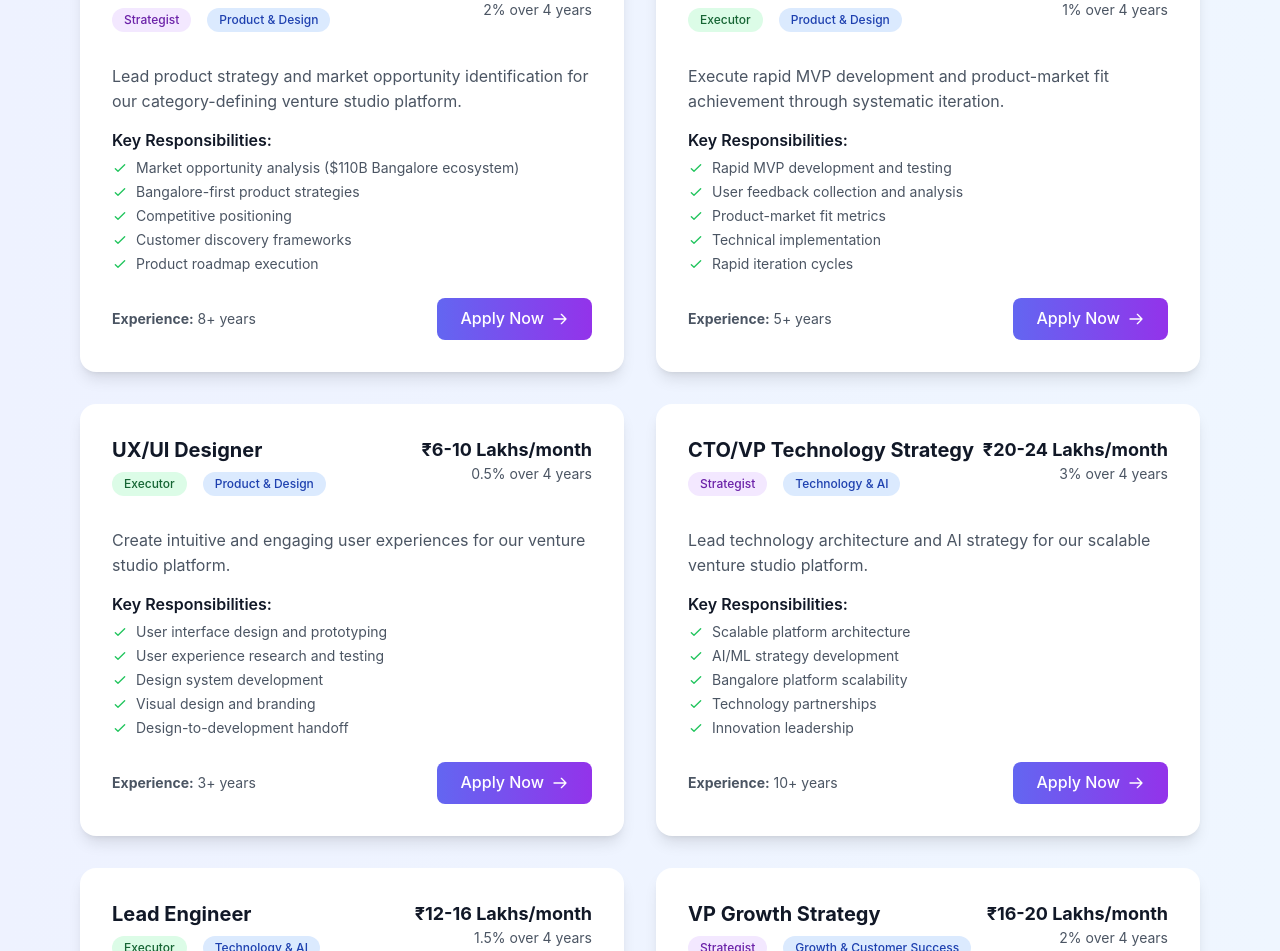
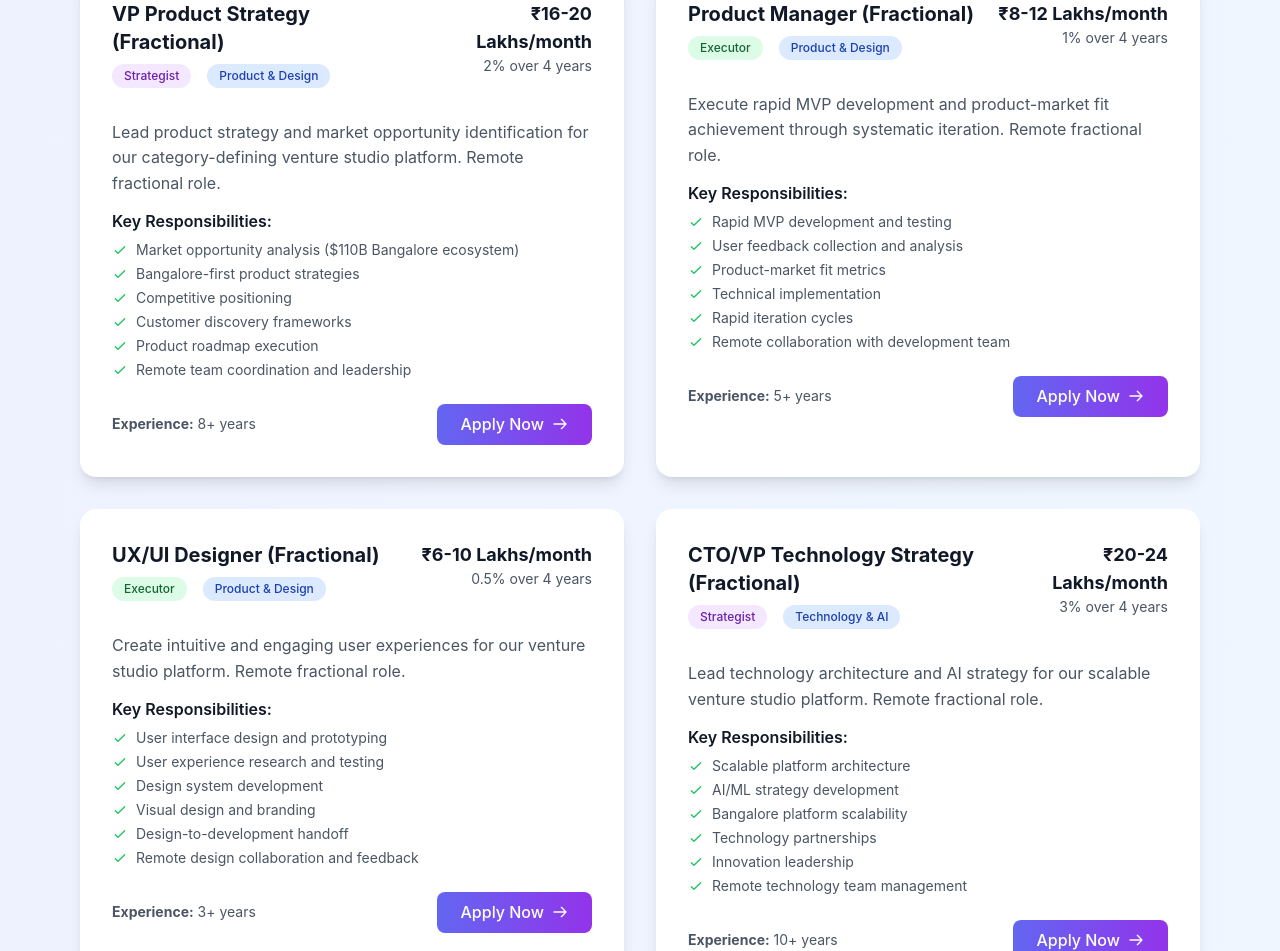
Before and after one commit to niranjanbala/visioninfinityventures.studio, a Next.js app: page /careers in a window 1280 px wide. Shown: the part 1641-2592 px from the top of the page. Built offline with nearby package versions, Linux system fonts and the light colour scheme; no server answers.

Commit message:
Update all roles to be fractional and remote positions

```diff
--- a/pages/careers.tsx
+++ b/pages/careers.tsx
@@ -7,139 +7,147 @@ export default function Careers() {
   const roles = [
     {
       id: 'vp-product-strategy',
-      title: 'VP Product Strategy',
+      title: 'VP Product Strategy (Fractional)',
       type: 'Strategist',
       function: 'Product & Design',
       salary: '₹16-20 Lakhs/month',
       equity: '2% over 4 years',
       experience: '8+ years',
-      description: 'Lead product strategy and market opportunity identification for our category-defining venture studio platform.',
+      description: 'Lead product strategy and market opportunity identification for our category-defining venture studio platform. Remote fractional role.',
       responsibilities: [
         'Market opportunity analysis ($110B Bangalore ecosystem)',
         'Bangalore-first product strategies',
         'Competitive positioning',
         'Customer discovery frameworks',
-        'Product roadmap execution'
+        'Product roadmap execution',
+        'Remote team coordination and leadership'
       ]
     },
     {
       id: 'product-manager',
-      title: 'Product Manager',
+      title: 'Product Manager (Fractional)',
       type: 'Executor',
       function: 'Product & Design',
       salary: '₹8-12 Lakhs/month',
       equity: '1% over 4 years',
       experience: '5+ years',
-      description: 'Execute rapid MVP development and product-market fit achievement through systematic iteration.',
+      description: 'Execute rapid MVP development and product-market fit achievement through systematic iteration. Remote fractional role.',
       responsibilities: [
         'Rapid MVP development and testing',
         'User feedback collection and analysis',
         'Product-market fit metrics',
         'Technical implementation',
-        'Rapid iteration cycles'
+        'Rapid iteration cycles',
+        'Remote collaboration with development team'
       ]
     },
     {
       id: 'ux-ui-designer',
-      title: 'UX/UI Designer',
+      title: 'UX/UI Designer (Fractional)',
       type: 'Executor',
       function: 'Product & Design',
       salary: '₹6-10 Lakhs/month',
       equity: '0.5% over 4 years',
       experience: '3+ years',
-      description: 'Create intuitive and engaging user experiences for our venture studio platform.',
+      description: 'Create intuitive and engaging user experiences for our venture studio platform. Remote fractional role.',
       responsibilities: [
         'User interface design and prototyping',
         'User experience research and testing',
         'Design system development',
         'Visual design and branding',
-        'Design-to-development handoff'
+        'Design-to-development handoff',
+        'Remote design collaboration and feedback'
       ]
     },
 
     {
       id: 'cto-vp-technology',
-      title: 'CTO/VP Technology Strategy',
+      title: 'CTO/VP Technology Strategy (Fractional)',
       type: 'Strategist',
       function: 'Technology & AI',
       salary: '₹20-24 Lakhs/month',
       equity: '3% over 4 years',
       experience: '10+ years',
-      description: 'Lead technology architecture and AI strategy for our scalable venture studio platform.',
+      description: 'Lead technology architecture and AI strategy for our scalable venture studio platform. Remote fractional role.',
       responsibilities: [
         'Scalable platform architecture',
         'AI/ML strategy development',
         'Bangalore platform scalability',
         'Technology partnerships',
-        'Innovation leadership'
+        'Innovation leadership',
+        'Remote technology team management'
       ]
     },
     {
       id: 'lead-engineer',
-      title: 'Lead Engineer',
+      title: 'Lead Engineer (Fractional)',
       type: 'Executor',
       function: 'Technology & AI',
       salary: '₹12-16 Lakhs/month',
       equity: '1.5% over 4 years',
       experience: '7+ years',
-      description: 'Execute platform development and AI implementation with technical excellence.',
+      description: 'Execute platform development and AI implementation with technical excellence. Remote fractional role.',
       responsibilities: [
         'Core platform feature development',
         'AI/ML model implementation',
         'Technical excellence and quality',
         'Performance optimization',
-        'Engineering team leadership'
+        'Engineering team leadership',
+        'Remote development coordination'
       ]
     },
     {
       id: 'vp-growth-strategy',
-      title: 'VP Growth Strategy',
+      title: 'VP Growth Strategy (Fractional)',
       type: 'Strategist',
       function: 'Growth & Customer Success',
       salary: '₹16-20 Lakhs/month',
       equity: '2% over 4 years',
       experience: '8+ years',
-      description: 'Lead growth strategy and customer success for rapid Bangalore market expansion.',
+      description: 'Lead growth strategy and customer success for rapid Bangalore market expansion. Remote fractional role.',
       responsibilities: [
         'Comprehensive growth strategy',
         'Bangalore market expansion',
         'Customer success optimization',
         'Growth metrics and KPIs',
-        'Strategic partnerships'
+        'Strategic partnerships',
+        'Remote growth team leadership'
       ]
     },
     {
       id: 'growth-manager',
-      title: 'Growth Manager',
+      title: 'Growth Manager (Fractional)',
       type: 'Executor',
       function: 'Growth & Customer Success',
       salary: '₹8-12 Lakhs/month',
       equity: '1% over 4 years',
       experience: '5+ years',
-      description: 'Execute growth initiatives and user acquisition strategies for rapid platform growth.',
+      description: 'Execute growth initiatives and user acquisition strategies for rapid platform growth. Remote fractional role.',
       responsibilities: [
         'User acquisition strategies',
         'Founder community building',
         'Growth experiments',
         'Performance marketing',
-        'Engagement optimization'
+        'Engagement optimization',
+        'Remote community management'
       ]
     },
     {
       id: 'customer-success-manager',
-      title: 'Customer Success Manager',
+      title: 'Customer Success Manager (Fractional)',
       type: 'Executor',
       function: 'Growth & Customer Success',
       salary: '₹6-10 Lakhs/month',
       equity: '0.5% over 4 years',
       experience: '3+ years',
-      description: 'Ensure founder success and satisfaction through proactive support and guidance.',
+      description: 'Ensure founder success and satisfaction through proactive support and guidance. Remote fractional role.',
       responsibilities: [
         'Founder onboarding and training',
         'Success metrics tracking',
         'Proactive support and guidance',
         'Feedback collection and analysis',
-        'Retention and expansion strategies'
+        'Retention and expansion strategies',
+        'Remote customer support coordination'
       ]
     },
 
@@ -175,7 +183,7 @@ export default function Careers() {
           </h1>
           <p className="text-lg md:text-xl mb-8 text-gray-200 leading-relaxed max-w-3xl mx-auto">
             We&apos;re building Bangalore&apos;s first open source and AI-native systematic venture studio platform that creates successful startups
-            through rapid product-market fit and proven methodologies. Seeking Accel Atom backing for $1M (25% equity).
+            through rapid product-market fit and proven methodologies. All roles are fractional and remote. Seeking Accel Atom backing for $1M (25% equity).
           </p>
 
           {/* Investment Context */}
```
Also changed, not shown: public/sw.js (+1 -1 lines), 1 other file (tests, documents, lock files or other folders).
